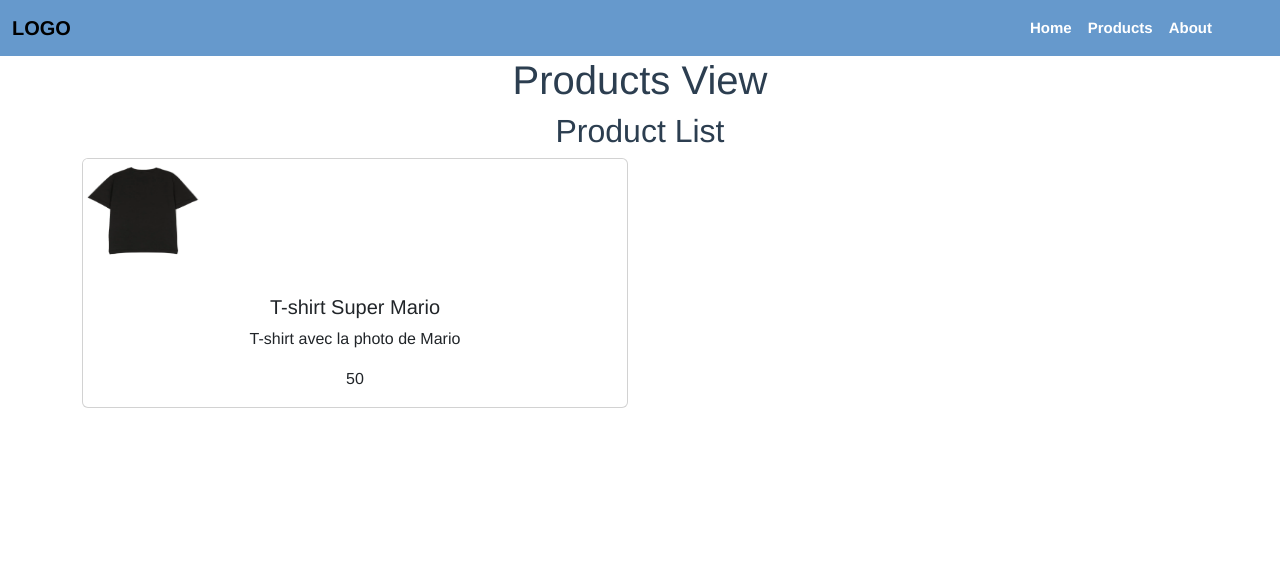
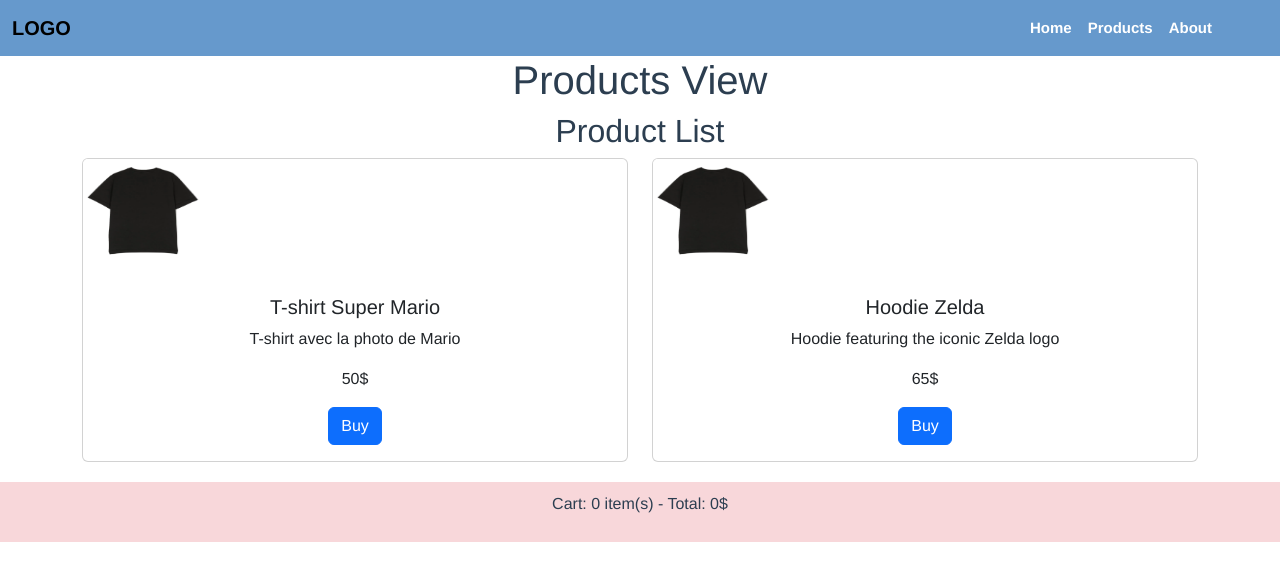
Before and after one commit to AkramZaabi/Vue-project, a Vue app: page /product in a window 1280 px wide. Shown: the top 580 px of the page. Built offline with nearby package versions, Linux system fonts and the light colour scheme.

Commit message:
Shop lists, computed and methods added

```diff
--- a/src/components/ProductListComponent.vue
+++ b/src/components/ProductListComponent.vue
@@ -1,4 +1,3 @@
-<!-- ProductListComponent.vue -->
 <template>
   <div>
     <h2>Product List</h2>
@@ -11,11 +10,17 @@
           <div class="card-body">
             <h5 class="card-title">{{ product.name }}</h5>
             <p class="card-text">{{ product.description }}</p>
-            <p class="card-text">{{ product.price }}</p>
+            <p class="card-text">{{ product.price }}$</p>
+            <button class="btn btn-primary" @click="addToCart(product)">
+              Buy
+            </button>
           </div>
         </div>
       </div>
     </div>
+  </div>
+  <div class="cart">
+    <p>Cart: {{ cartCount }} item(s) - Total: {{ cartTotal }}$</p>
   </div>
 </template>
 
@@ -31,10 +36,29 @@ export default {
           price: 50,
           imageUrl: require("../assets/t-shirt.png"),
         },
+        {
+          name: "Hoodie Zelda",
+          description: "Hoodie featuring the iconic Zelda logo",
+          price: 65,
+          imageUrl: require("../assets/t-shirt.png"),
+        },
       ],
+      cart: [],
     };
   },
-  // Other component options
+  computed: {
+    cartCount() {
+      return this.cart.length;
+    },
+    cartTotal() {
+      return this.cart.reduce((total, product) => total + product.price, 0);
+    },
+  },
+  methods: {
+    addToCart(product) {
+      this.cart.push(product);
+    },
+  },
 };
 </script>
 
@@ -43,4 +67,10 @@ img {
   height: 120px;
   width: 120px;
 }
+
+.cart {
+  background-color: #f8d7da;
+  padding: 10px;
+  margin-top: 20px;
+}
 </style>
```
